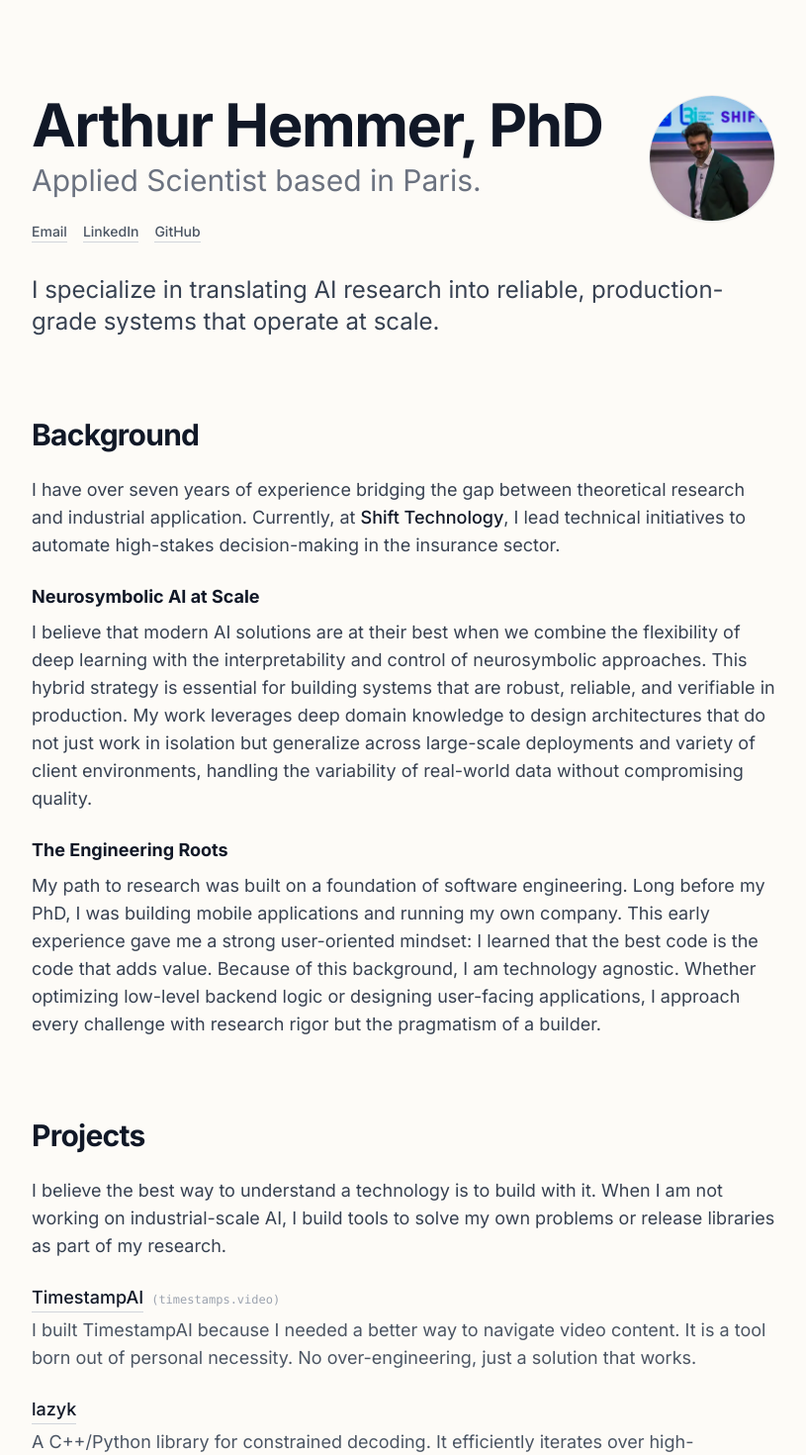
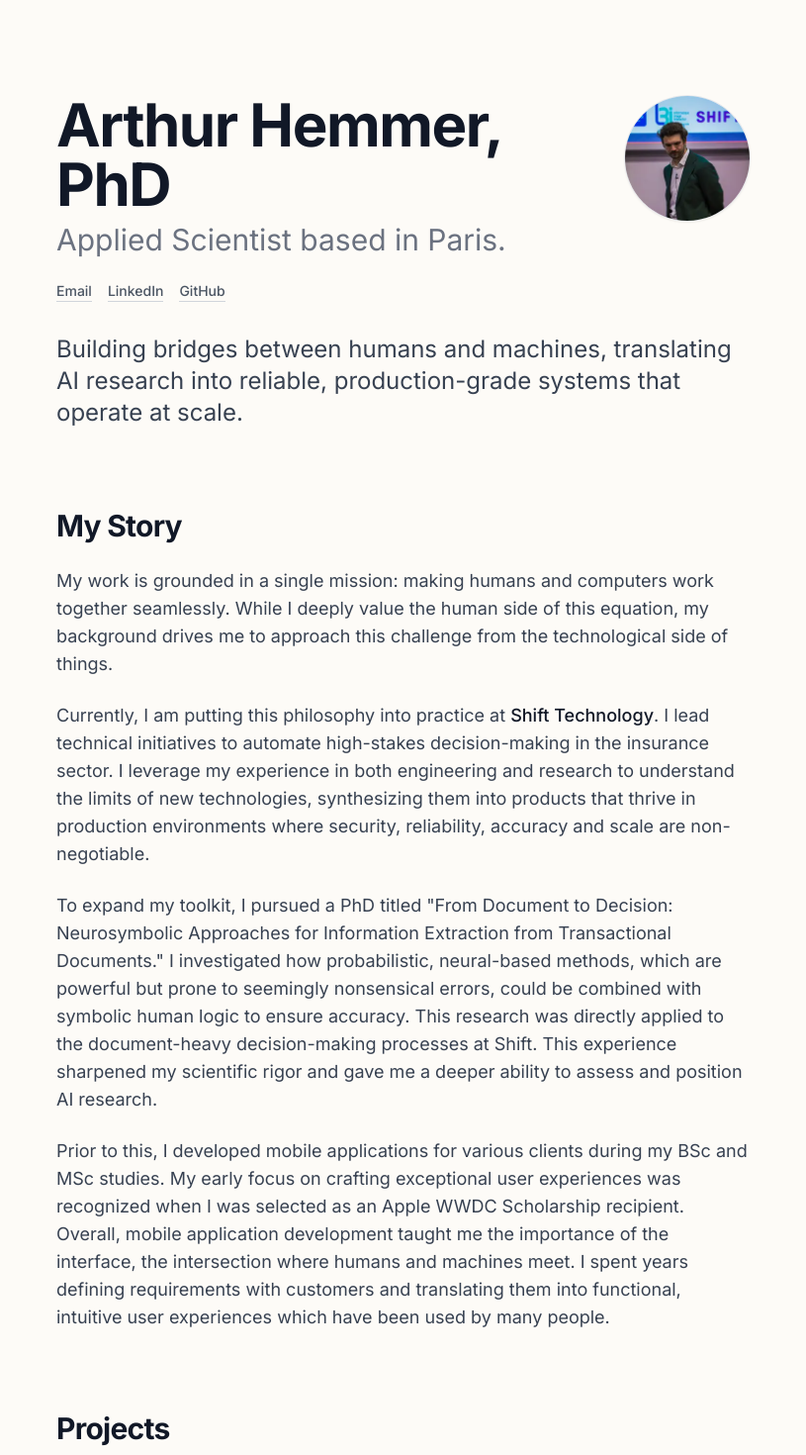
Before and after one commit to ArthurDevNL/HomePage, a React (Vite) app: page / in a window 1280 px wide. Shown: the top 1470 px of the page at 99% size, without its empty margins (232-1047 px from the left). Built offline with nearby package versions, Linux system fonts and the light colour scheme.

Commit message:
Fix text

```diff
--- a/src/pages/Home.tsx
+++ b/src/pages/Home.tsx
@@ -53,11 +53,11 @@ const Home: React.FC = () => {
     <div className="min-h-screen bg-[#FDFBF7] text-gray-800 font-sans selection:bg-indigo-100 selection:text-indigo-900">
       <Helmet>
         <title>Arthur Hemmer, PhD | Applied Scientist & Neurosymbolic AI</title>
-        <meta name="description" content="Arthur Hemmer is an Applied Scientist in Paris specializing in Neurosymbolic AI, bridging theoretical research with industrial-scale systems at Shift Technology." />
+        <meta name="description" content="Arthur Hemmer is an Applied Scientist in Paris, building bridges between humans and machines by translating AI research into reliable, production-grade systems." />
         <link rel="canonical" href="https://arthurhemmer.com/" />
       </Helmet>
 
-      <main className="max-w-[800px] mx-auto px-6 py-16 md:py-24 space-y-20 leading-relaxed opacity-0 animate-fade-in">
+      <main className="max-w-[750px] mx-auto px-6 py-16 md:py-24 space-y-20 leading-relaxed opacity-0 animate-fade-in">
 
         {/* Hero Section */}
         <header className="space-y-8">
@@ -91,33 +91,31 @@ const Home: React.FC = () => {
           </div>
 
           <p className="text-xl md:text-2xl text-gray-700 leading-relaxed">
-            I specialize in translating AI research into reliable, production-grade systems that operate at scale.
+            Building bridges between humans and machines, translating AI research into reliable, production-grade systems that operate at scale.
           </p>
         </header>
 
-        {/* Background */}
+        {/* My Story */}
         <section className="space-y-6">
           <h3 className="text-3xl font-bold text-gray-900 tracking-tight">
-            Background
+            My Story
           </h3>
           <div className="space-y-6 text-gray-700 text-lg">
             <p>
-              I have over seven years of experience bridging the gap between theoretical research and industrial application. Currently, at <span className="font-medium text-gray-900">Shift Technology</span>, I lead technical initiatives to automate high-stakes decision-making in the insurance sector.
+              My work is grounded in a single mission: making humans and computers work together seamlessly. While I deeply value the human side of this equation, my background drives me to approach this challenge from the technological side of things.
             </p>
 
-            <div>
-              <div className="font-bold text-gray-900 mb-2">Neurosymbolic AI at Scale</div>
-              <p>
-                I believe that modern AI solutions are at their best when we combine the flexibility of deep learning with the interpretability and control of neurosymbolic approaches. This hybrid strategy is essential for building systems that are robust, reliable, and verifiable in production. My work leverages deep domain knowledge to design architectures that do not just work in isolation but generalize across large-scale deployments and variety of client environments, handling the variability of real-world data without compromising quality.
-              </p>
-            </div>
+            <p>
+              Currently, I am putting this philosophy into practice at <span className="font-medium text-gray-900">Shift Technology</span>. I lead technical initiatives to automate high-stakes decision-making in the insurance sector. I leverage my experience in both engineering and research to understand the limits of new technologies, synthesizing them into products that thrive in production environments where security, reliability, accuracy and scale are non-negotiable.
+            </p>
 
-            <div>
-              <div className="font-bold text-gray-900 mb-2">The Engineering Roots</div>
-              <p>
-                My path to research was built on a foundation of software engineering. Long before my PhD, I was building mobile applications and running my own company. This early experience gave me a strong user-oriented mindset: I learned that the best code is the code that adds value. Because of this background, I am technology agnostic. Whether optimizing low-level backend logic or designing user-facing applications, I approach every challenge with research rigor but the pragmatism of a builder.
-              </p>
-            </div>
+            <p>
+              To expand my toolkit, I pursued a PhD titled "From Document to Decision: Neurosymbolic Approaches for Information Extraction from Transactional Documents." I investigated how probabilistic, neural-based methods, which are powerful but prone to seemingly nonsensical errors, could be combined with symbolic human logic to ensure accuracy. This research was directly applied to the document-heavy decision-making processes at Shift. This experience sharpened my scientific rigor and gave me a deeper ability to assess and position AI research.
+            </p>
+
+            <p>
+              Prior to this, I developed mobile applications for various clients during my BSc and MSc studies. My early focus on crafting exceptional user experiences was recognized when I was selected as an Apple WWDC Scholarship recipient. Overall, mobile application development taught me the importance of the interface, the intersection where humans and machines meet. I spent years defining requirements with customers and translating them into functional, intuitive user experiences which have been used by many people.
+            </p>
           </div>
         </section>
 
@@ -237,7 +235,7 @@ const Home: React.FC = () => {
         {/* Footer */}
         <footer className="pt-12 border-t border-gray-200 text-gray-600 text-base md:text-lg">
           <p className="mb-6">
-            Native in French, Dutch, and English. Always open to discussing the latest AI research, Neurosymbolic AI, software architecture, or the best spots in Paris.
+            Native in French, Dutch, and English. Always open to discussing the latest AI research, programming languages, technologies, or the best food spots in Paris.
           </p>
           <SocialLinks className="flex-wrap gap-4 md:gap-6 font-medium" />
         </footer>
```
